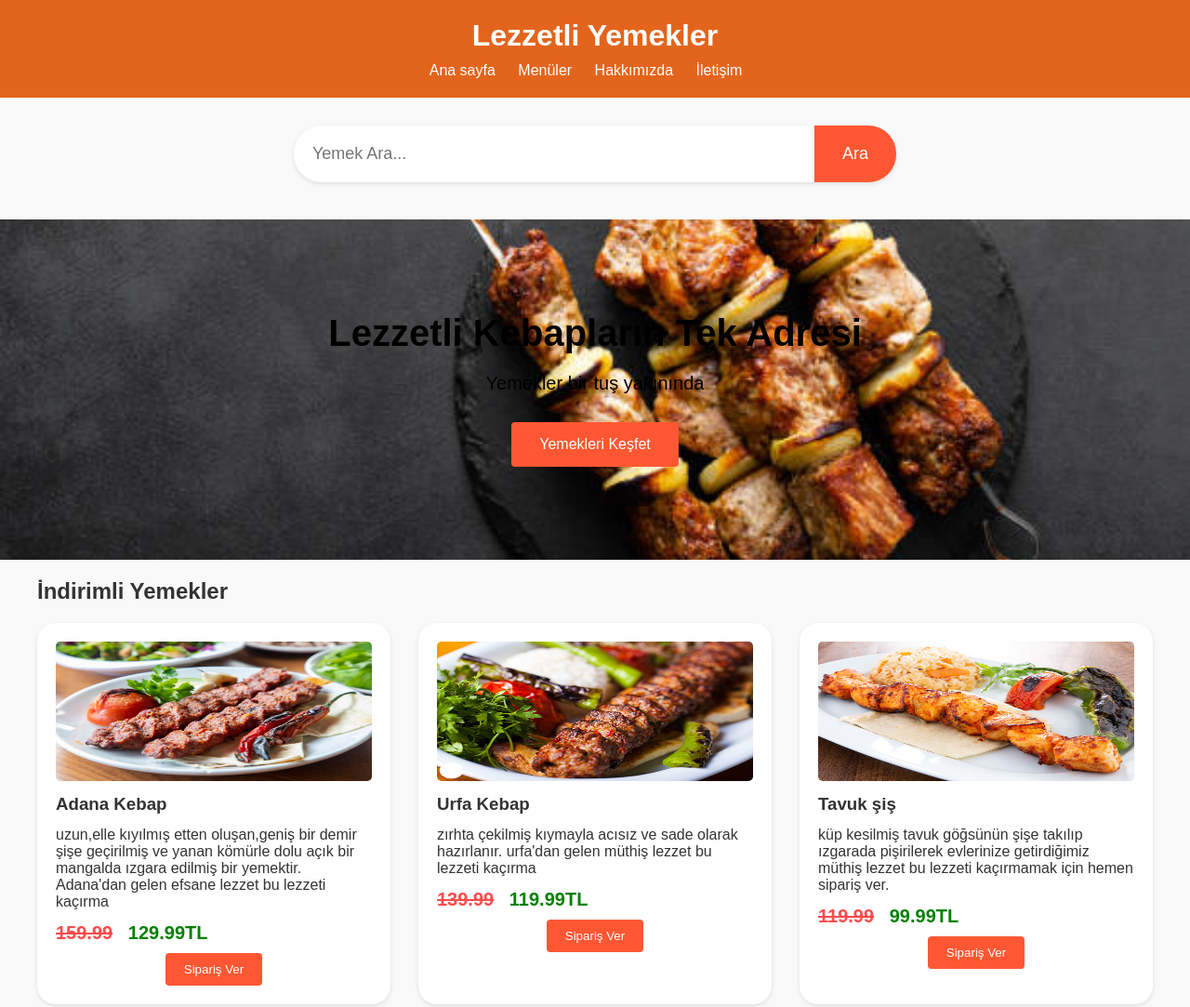
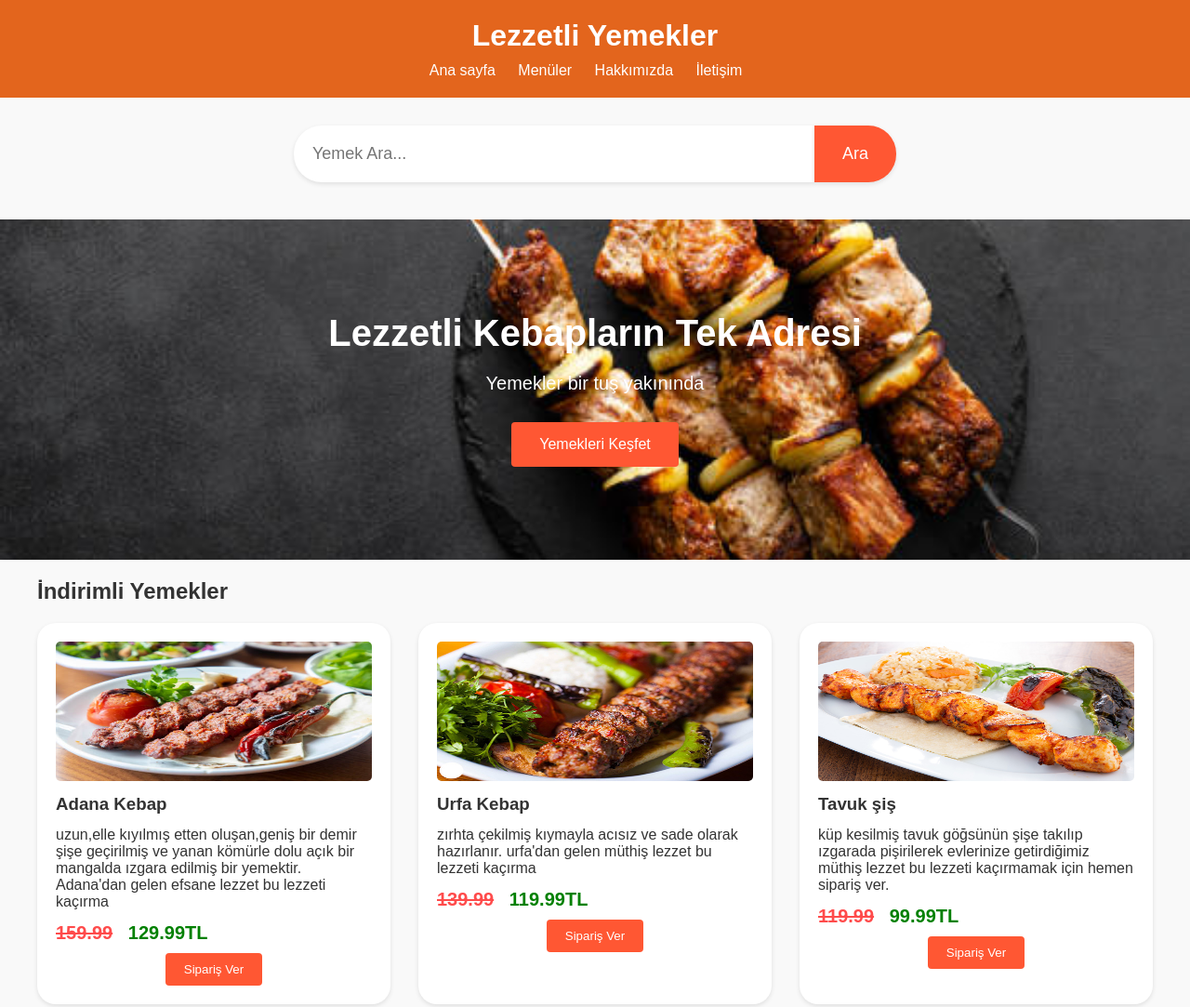
Before and after one commit to halilaltay42/kebap_restoran2, a plain HTML site: page index.html in a window 1280 px wide. Shown: the top 1083 px of the page at 93% size. Drawn offline with Linux system fonts and the light colour scheme.

Commit message:
style.css

```diff
--- a/style.css
+++ b/style.css
@@ -71,7 +71,7 @@ body{
     background-image: url(./img/hero\ arka\ plan.jpg);
     background-size: cover;
     background-position: center;
-    color: black;
+    color: #fff;
     text-align: center;
     padding: 100px 0px;
   }
```
